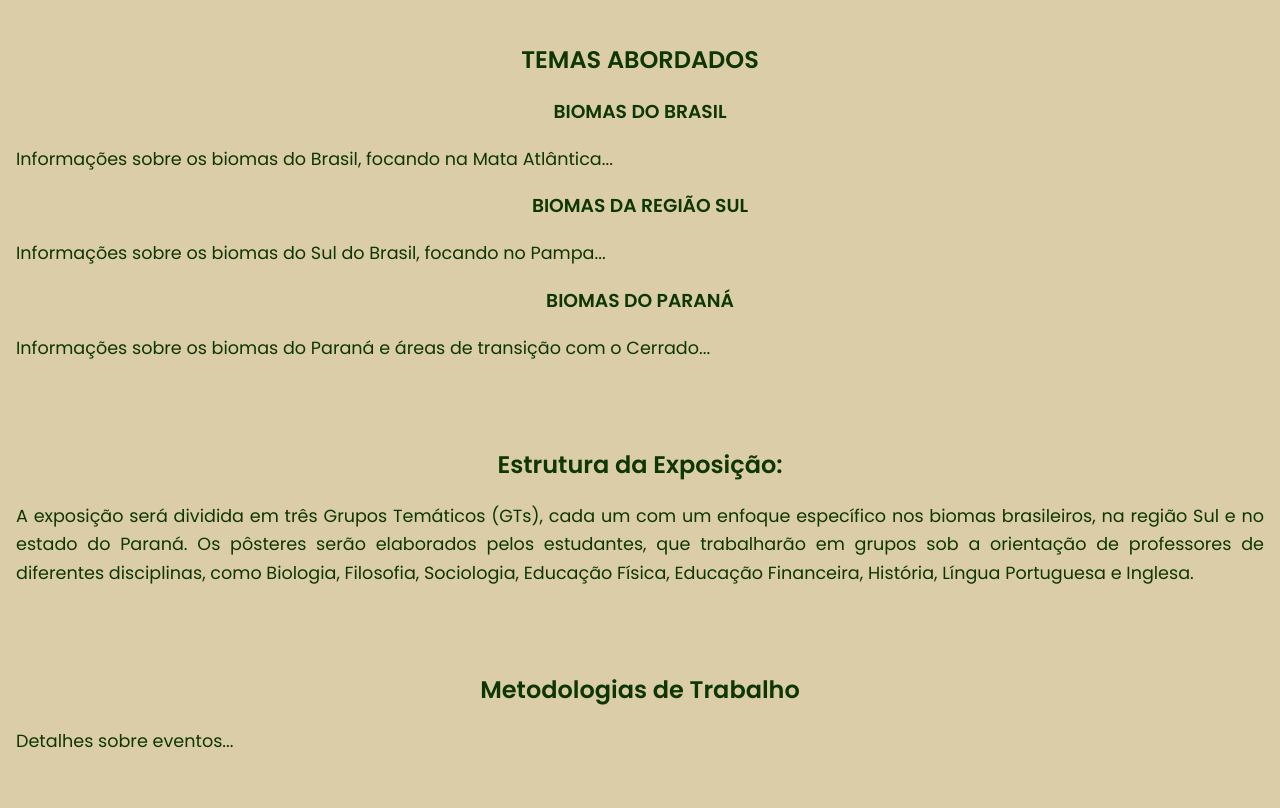
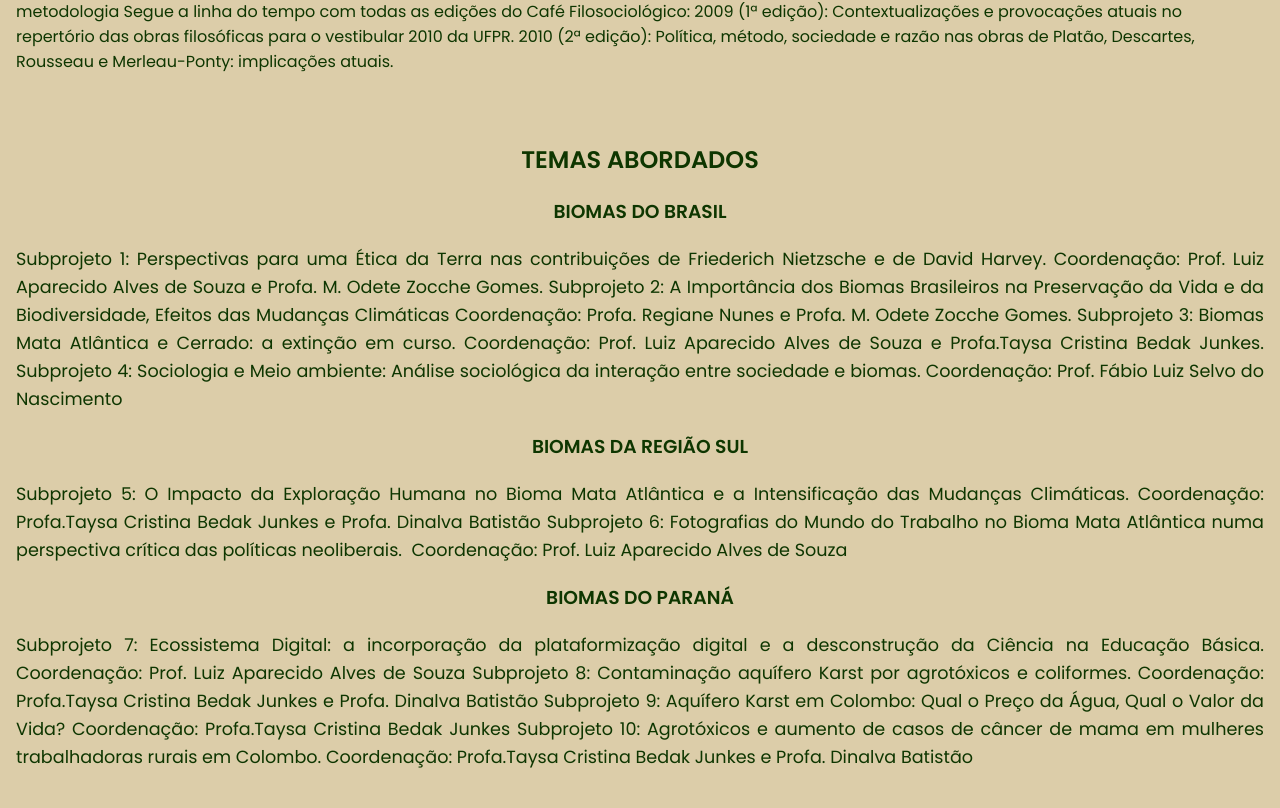
Before and after one commit to taricsk8/cafefilosociologico, a plain HTML site: page index.html in a window 1280 px wide. Shown: the part 1432-2240 px from the top of the page. Drawn offline with Linux system fonts and the light colour scheme.

Commit message:
ATUALIZAÇÃO

```diff
--- a/index.html
+++ b/index.html
@@ -21,7 +21,7 @@
             <nav class="main-nav">
                 <ul>
                     <li><a href="#home">Café Filosociológico</a></li>
-                    <li><a href="#sobre">Grupo de Trabalho</a></li>
+                    <li><a href="#sobre">12º Café filosociologico</a></li>
                     <li><a href="#estrutura">Metodologia</a></li>
                     <li><a href="#eventos">Programação</a></li>
                     <li><a href="#coordenadores">Comissão Organizadora</a></li>
@@ -49,7 +49,13 @@
             sociedade. Ademais, as Resoluções emanadas do Conselho Nacional de Educação, Conselho Pleno, Resolução CNE/CP
             nº 1, de 30 de maio de 2012, que estabelece diretrizes nacionais para a Educação em Direitos Humanos, e a
             Resolução CNE/CP nº 2, de 15 de junho de 2012, que estabelece as Diretrizes Curriculares Nacionais para a
-            Educação Ambiental.</p>
+            Educação Ambiental.
+        </p> Trata-se de um evento científico com compromissos consolidados nas leituras de textos clássicos produzidos e acumulados historicamente e com metodologia
+            Segue a linha do tempo com todas as edições do Café Filosociológico: 2009 (1ª edição): Contextualizações e provocações atuais no repertório das obras filosóficas para o vestibular 2010 da UFPR.
+            2010 (2ª edição): Política, método, sociedade e razão nas obras de Platão, Descartes, Rousseau e Merleau-Ponty: implicações atuais.
+
+
+
     </section>
 
     <section id="sobre" class="centered">
@@ -57,15 +63,42 @@
         <div class="section-quadros">
             <div class="quadro">
                 <h3>BIOMAS DO BRASIL</h3>
-                <p>Informações sobre os biomas do Brasil, focando na Mata Atlântica...</p>
+                <p>Subprojeto 1: Perspectivas para uma Ética da Terra nas contribuições de Friederich Nietzsche e de David Harvey.
+                    Coordenação: Prof. Luiz Aparecido Alves de Souza e Profa. M. Odete Zocche Gomes.
+
+                    Subprojeto 2: A Importância dos Biomas Brasileiros na Preservação da Vida e da Biodiversidade, Efeitos das Mudanças Climáticas
+                    Coordenação: Profa. Regiane Nunes e Profa. M. Odete Zocche Gomes.
+
+                    Subprojeto 3: Biomas Mata Atlântica e Cerrado: a extinção em curso.
+                    Coordenação: Prof. Luiz Aparecido Alves de Souza e Profa.Taysa Cristina Bedak Junkes.
+
+                    Subprojeto 4: Sociologia e Meio ambiente: Análise sociológica da interação entre sociedade e biomas.
+                    Coordenação: Prof. Fábio Luiz Selvo do Nascimento
+                    </p>
             </div>
             <div class="quadro">
                 <h3>BIOMAS DA REGIÃO SUL</h3>
-                <p>Informações sobre os biomas do Sul do Brasil, focando no Pampa...</p>
+                <p>Subprojeto 5: O Impacto da Exploração Humana no Bioma Mata Atlântica e a Intensificação das Mudanças Climáticas.
+                    Coordenação: Profa.Taysa Cristina Bedak Junkes e Profa. Dinalva Batistão
+
+                    Subprojeto 6: Fotografias do Mundo do Trabalho no Bioma Mata Atlântica numa perspectiva crítica das políticas neoliberais.
+                    Coordenação: Prof. Luiz Aparecido Alves de Souza
+
+                    </p>
             </div>
             <div class="quadro">
                 <h3>BIOMAS DO PARANÁ</h3>
-                <p>Informações sobre os biomas do Paraná e áreas de transição com o Cerrado...</p>
+                <p>Subprojeto 7: Ecossistema Digital: a incorporação da plataformização digital e a desconstrução da Ciência na Educação Básica.
+                    Coordenação: Prof. Luiz Aparecido Alves de Souza
+
+                    Subprojeto 8: Contaminação aquífero Karst por agrotóxicos e coliformes.
+                    Coordenação: Profa.Taysa Cristina Bedak Junkes e Profa. Dinalva Batistão
+
+                    Subprojeto 9: Aquífero Karst em Colombo: Qual o Preço da Água, Qual o Valor da Vida?
+                    Coordenação: Profa.Taysa Cristina Bedak Junkes
+
+                    Subprojeto 10: Agrotóxicos e aumento de casos de câncer de mama em mulheres trabalhadoras rurais em Colombo.
+                    Coordenação: Profa.Taysa Cristina Bedak Junkes e Profa. Dinalva Batistão</p>
             </div>
         </div>
     </section>
@@ -80,7 +113,8 @@
 
     <section id="eventos">
         <h2>Metodologias de Trabalho</h2>
-        <p>Detalhes sobre eventos...</p>
+        <p> Todos os subprojetos desenvolvidos pelos estudantes e professores guardam diálogos com o tema central: “O Planeta Terra como Casa Comum: fotografias da diversidade ambiental e social do sul do país” e agrupados em três Grupos de Trabalhos, a saber: GT1Biomas do Brasil: diversidade ambiental e social, GT 2: Biomas do Sul do Brasil: diversidade ambiental e social e GT 3: Bioma do Paraná: diversidade ambiental e social. Destaca-se que todos os GTs e seus subprojetos dialogam com os diversos campos científicos que estruturam o currículo do ensino médio. Essas interfaces se realizam por meio da perspectiva da interdisciplinaridade, conforme constam na Diretrizes Curriculares Estaduais (DCEs) do Paraná, do Projeto Político Pedagógico do colégio e dos Planos de Trabalhos dos docentes. Os estudantes, sob a orientação de seus professores, iniciam o processo de pesquisa com a revisão de literatura, seguida com o tipo de pesquisa escolhida e seguem com a análise de dados, que incluem momentos de reflexão, por meio dos fundamentos das referências de leituras. Nos momentos de debates coletivos, os estudantes amadurecem as apropriações do objeto de pesquisa e sistematizam os resultados no formato de pôster, para posteriormente, organizarem a exposição oral.
+        </p>
     </section>
 
     <section id="coordenadores" class="centered">
--- a/styles.css
+++ b/styles.css
@@ -223,4 +223,4 @@ footer {
     .banner-image {
         width: 80%; /* Reduz o tamanho do banner para telas menores */
     }
-}
+    ./* Estilo do container do carrossel */
```
Also changed, not shown: script.js (+8 -2 lines), 22.jpeg (added), 88.jpeg (added), porquin.jpeg (added).
